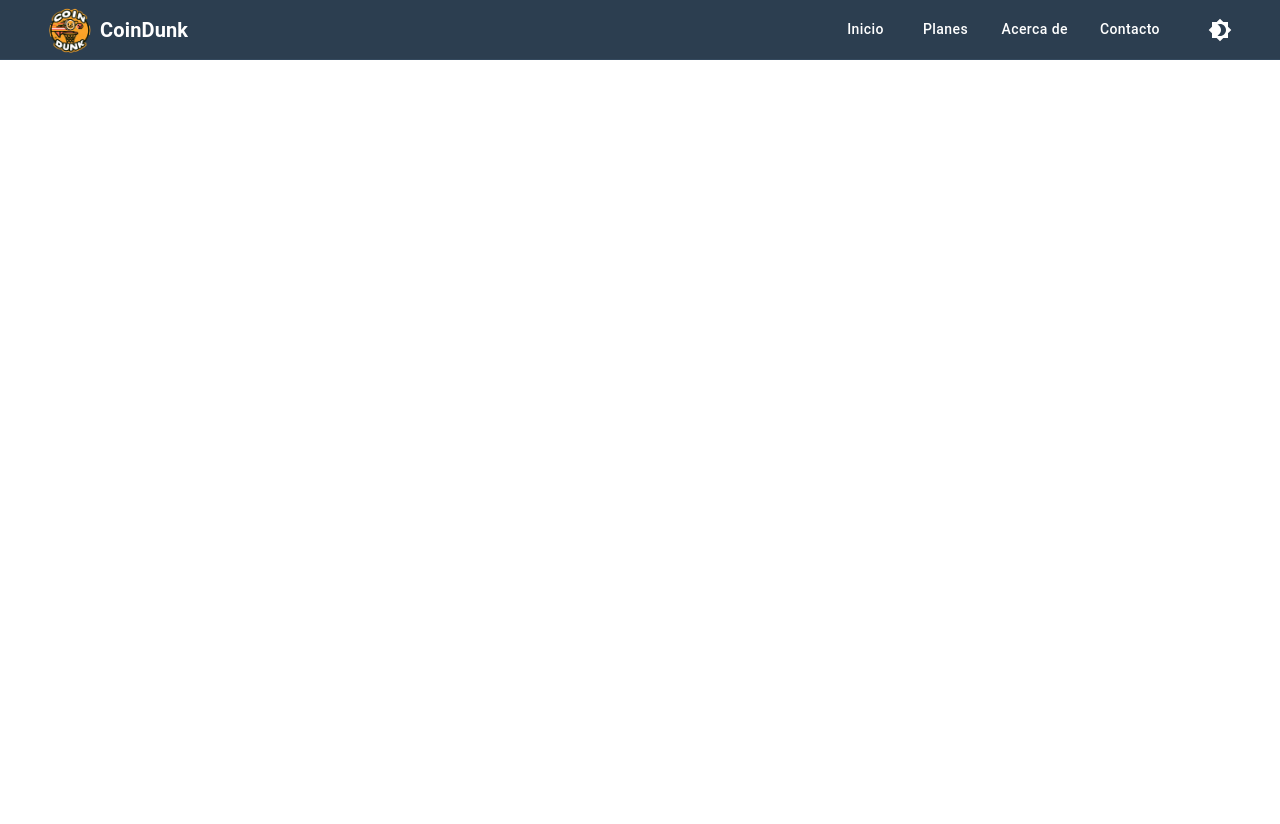
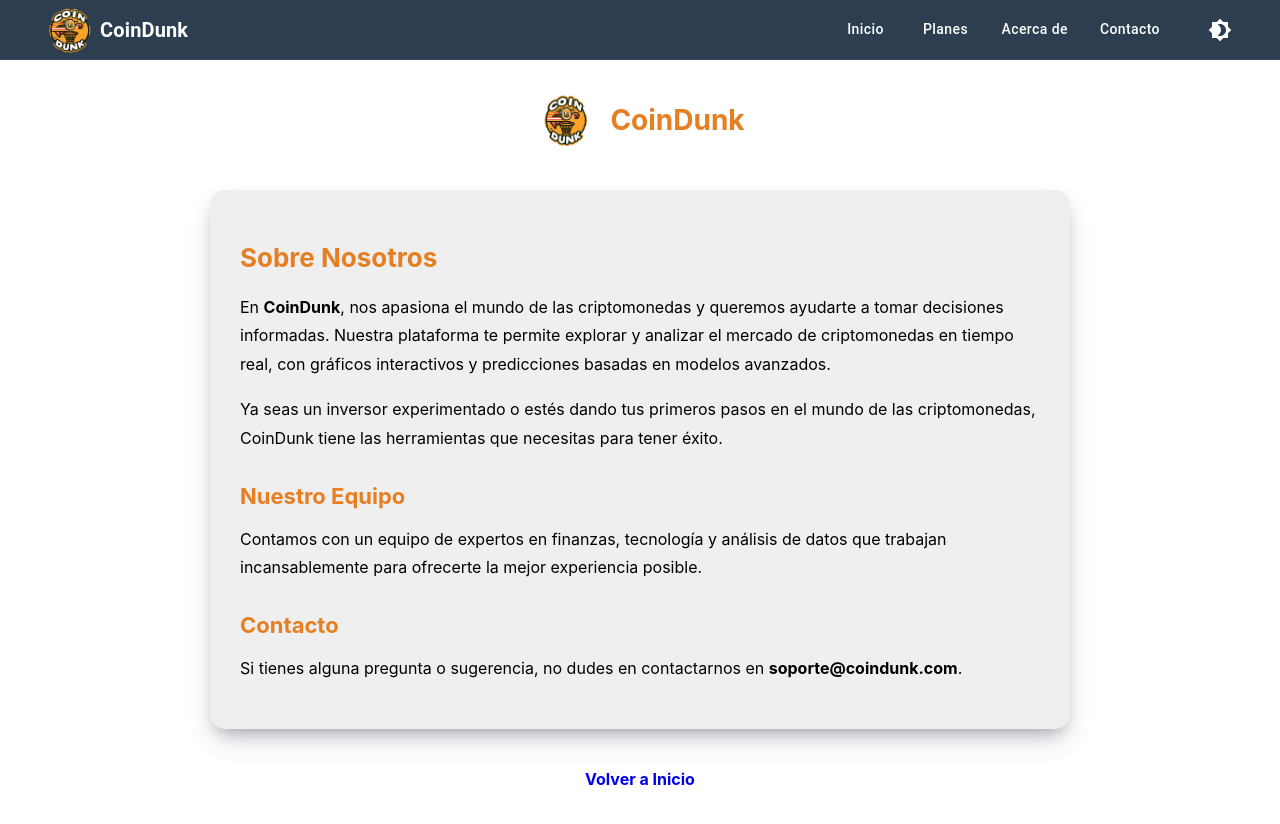
Before and after one commit to MiguelRegueiro/CoinDunk, a React (Create React App) app: page /about in a window 1280 px wide. Shown: the top 824 px of the page. Before the commit the page ends 800 px from the top, so only its background shows below. Built offline with nearby package versions, Linux system fonts and the light colour scheme.

Commit message:
pagina about y colores por defecto del tema

```diff
--- a/src/App.js
+++ b/src/App.js
@@ -9,6 +9,7 @@ import PredictionBasic from './pages/PredictionBasic';
 import PredictionPro from './pages/PredictionPro';
 import PredictionPremium from './pages/PredictionPremium';
 import Contacto from './pages/Contacto'; // Importa la página de contacto
+import About from './pages/About'; // Importa el componente About
 
 function App() {
   return (
@@ -22,6 +23,7 @@ function App() {
           <Route path="/prediction-pro" element={<PredictionPro />} />
           <Route path="/prediction-premium" element={<PredictionPremium />} />
           <Route path="/contacto" element={<Contacto />} /> {/* Ruta para contacto */}
+          <Route path="/about" element={<About />} /> {/* Ruta para About */}
         </Routes>
       </ThemeProvider>
     </Router>
--- a/src/context/Theme.js
+++ b/src/context/Theme.js
@@ -27,14 +27,14 @@ export const ThemeProvider = ({ children }) => {
     isDarkMode,
     toggleTheme,
     colors: {
-      background: isDarkMode ? '#1e1e1e' : '#ffffff',
-      text: isDarkMode ? '#e0e0e0' : '#000000',
-      primary: isDarkMode ? '#bb86fc' : '#6200ee', // Color primario
-      secondary: isDarkMode ? '#03dac6' : '#03dac6', // Color secundario
-      cardBackground: isDarkMode ? '#2d2d2d' : '#f9f9f9', // Fondo de tarjetas
+      background: isDarkMode ? '#1e1e1e' : '#ffffff', // Fondo oscuro o claro
+      text: isDarkMode ? '#e0e0e0' : '#000000', // Texto claro u oscuro
+      primary: isDarkMode ? '#da7319' : '#e67e22', // Color naranja oscuro o claro
+      secondary: isDarkMode ? '#03dac6' : '#03dac6', // Color secundario (se mantiene igual)
+      cardBackground: isDarkMode ? '#2d2d2d' : '#efefef', // Fondo de tarjetas oscuro o claro
       border: isDarkMode ? '#444' : '#ddd', // Bordes más sutiles
-      button: isDarkMode ? '#bb86fc' : '#e67e22', // Color del botón
-      buttonHover: isDarkMode ? '#9a67ea' : '#d35400', // Color del botón al hacer hover
+      button: isDarkMode ? '#da7319' : '#e67e22', // Botón naranja oscuro o claro
+      buttonHover: isDarkMode ? '#d05c0f' : '#d35400', // Botón naranja más oscuro al hacer hover
     },
   };
 
--- /dev/null
+++ b/src/pages/About.css
@@ -0,0 +1,75 @@
+/* src/pages/About.css */
+.about-container {
+    padding: 40px 20px;
+    text-align: center;
+    min-height: 100vh;
+  }
+
+  .header {
+    display: flex;
+    align-items: center;
+    justify-content: center;
+    margin-bottom: 40px;
+  }
+
+  .logo {
+    width: 60px;
+    height: 60px;
+    margin-right: 15px;
+  }
+
+  .app-name {
+    font-size: 28px;
+    font-weight: bold;
+    margin: 0;
+  }
+
+  .about-content {
+    max-width: 800px;
+    margin: 0 auto;
+    padding: 30px;
+    border-radius: 15px;
+    box-shadow: rgba(50, 50, 93, 0.25) 0px 13px 27px -5px, rgba(0, 0, 0, 0.3) 0px 8px 16px -8px;
+    text-align: left;
+  }
+
+  .about-content h2 {
+    font-size: 26px;
+    margin-bottom: 20px;
+  }
+
+  .about-content h3 {
+    font-size: 22px;
+    margin-top: 30px;
+    margin-bottom: 15px;
+  }
+
+  .about-content p {
+    font-size: 16px;
+    line-height: 1.8;
+    color: inherit;
+  }
+
+  .about-content a {
+    color: inherit;
+    text-decoration: none;
+    font-weight: bold;
+  }
+
+  .about-content a:hover {
+    text-decoration: underline;
+  }
+
+  .back-to-home {
+    margin-top: 40px;
+  }
+
+  .back-link {
+    font-size: 16px;
+    font-weight: bold;
+    text-decoration: none;
+  }
+
+  .back-link:hover {
+    text-decoration: underline;
+  }
--- /dev/null
+++ b/src/pages/About.js
@@ -0,0 +1,79 @@
+// src/pages/About.js
+import React, { useContext } from 'react';
+import { Link } from 'react-router-dom';
+import { ThemeContext } from '../context/Theme'; // Importa el contexto del tema
+import './About.css'; // Archivo de estilos
+
+const About = () => {
+  const theme = useContext(ThemeContext); // Accede al tema
+
+  return (
+    <div
+      className="about-container"
+      style={{
+        backgroundColor: theme.colors.background, // Fondo dinámico
+        color: theme.colors.text, // Texto dinámico
+      }}
+    >
+      {/* Encabezado con logo y nombre */}
+      <div className="header">
+        <img src={"CoinDunkNB.png"} alt="Logo de CoinDunk" className="logo" />
+        <h1 className="app-name" style={{ color: theme.colors.primary }}>
+          CoinDunk
+        </h1>
+      </div>
+
+      {/* Contenido de la página About */}
+      <div
+        className="about-content"
+        style={{
+          backgroundColor: theme.colors.cardBackground, // Fondo dinámico
+          color: theme.colors.text, // Texto dinámico
+        }}
+      >
+        <h2 style={{ color: theme.colors.primary }}>Sobre Nosotros</h2>
+        <p>
+          En <strong>CoinDunk</strong>, nos apasiona el mundo de las criptomonedas y queremos
+          ayudarte a tomar decisiones informadas. Nuestra plataforma te permite
+          explorar y analizar el mercado de criptomonedas en tiempo real, con
+          gráficos interactivos y predicciones basadas en modelos avanzados.
+        </p>
+        <p>
+          Ya seas un inversor experimentado o estés dando tus primeros pasos en
+          el mundo de las criptomonedas, CoinDunk tiene las herramientas que
+          necesitas para tener éxito.
+        </p>
+        <h3 style={{ color: theme.colors.primary }}>Nuestro Equipo</h3>
+        <p>
+          Contamos con un equipo de expertos en finanzas, tecnología y análisis
+          de datos que trabajan incansablemente para ofrecerte la mejor
+          experiencia posible.
+        </p>
+        <h3 style={{ color: theme.colors.primary }}>Contacto</h3>
+        <p>
+          Si tienes alguna pregunta o sugerencia, no dudes en contactarnos en{' '}
+          <a
+            href="mailto:soporte@coindunk.com"
+            style={{ color: theme.colors.link }}
+          >
+            soporte@coindunk.com
+          </a>
+          .
+        </p>
+      </div>
+
+      {/* Enlace para volver a la página de inicio */}
+      <div className="back-to-home">
+        <Link
+          to="/"
+          className="back-link"
+          style={{ color: theme.colors.link }}
+        >
+          Volver a Inicio
+        </Link>
+      </div>
+    </div>
+  );
+};
+
+export default About;
```
